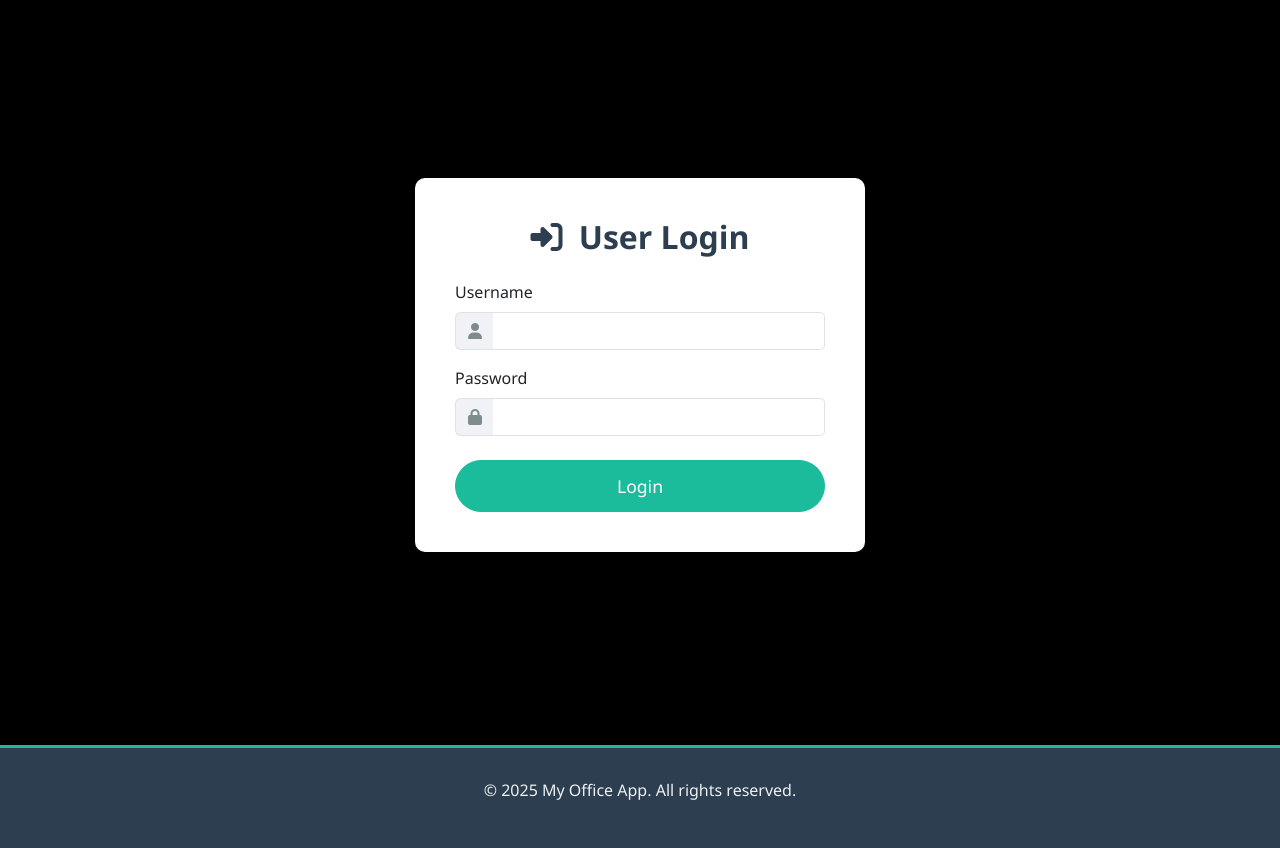
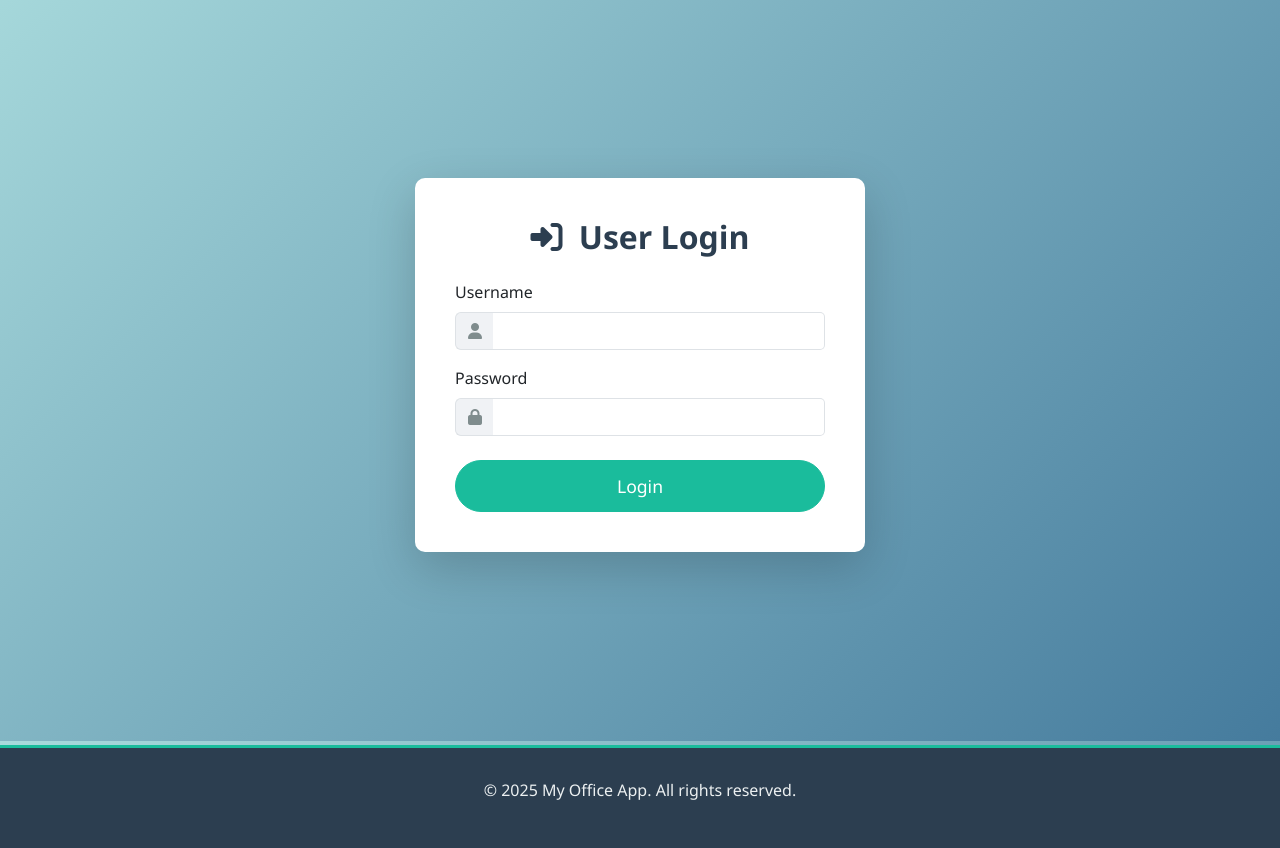
Before and after one commit to Abhijeet630/abhiitadmin, a Flask app: page /login in a window 1280 px wide. Shown: the part 59-907 px from the top of the page. Run offline with Flask 3, Linux system fonts and the light colour scheme.

Commit message:
Auto update from VS Code

```diff
--- a/templates/login.html
+++ b/templates/login.html
@@ -50,25 +50,27 @@
 <style>
     /* Custom styles for the login page */
 
-    /* IMPORTANT: This sets the body background for the login page only */
+    /* IMPORTANT: This overrides the body background from base.html for the login page only */
     body {
-        background-color: #000000; /* Solid Black Background */
-        background-size: cover; /* Ensures the background covers the entire area */
-        background-attachment: fixed; /* Keeps the background fixed when scrolling */
+        background: linear-gradient(135deg, #a8dadc, #457b9d); /* A professional blue-green gradient */
+        background-size: cover;
+        background-attachment: fixed;
+        /* Ensure font-family is consistent if needed, but base.html already sets it */
+        /* font-family: 'Segoe UI', Tahoma, Geneva, Verdana, sans-serif; */
     }
 
     .custom-login-card {
         max-width: 450px; /* Limit the width of the login card */
         width: 100%;
         border-radius: 10px;
-        background-color: #ffffff; /* Card background remains white for contrast */
-        box-shadow: 0 8px 25px rgba(0, 0, 0, 0.2); /* Stronger shadow for depth */
+        background-color: #ffffff;
+        box-shadow: 0 8px 25px rgba(0, 0, 0, 0.2); /* Slightly stronger shadow for depth */
         border: none; /* Remove default border */
         overflow: hidden; /* Ensures shadows and borders are contained */
     }
 
     .custom-login-card .card-title {
-        color: #2c3e50; /* Darker title color - visible on white card */
+        color: #2c3e50; /* Darker title color */
         font-weight: 600;
     }
 
```
